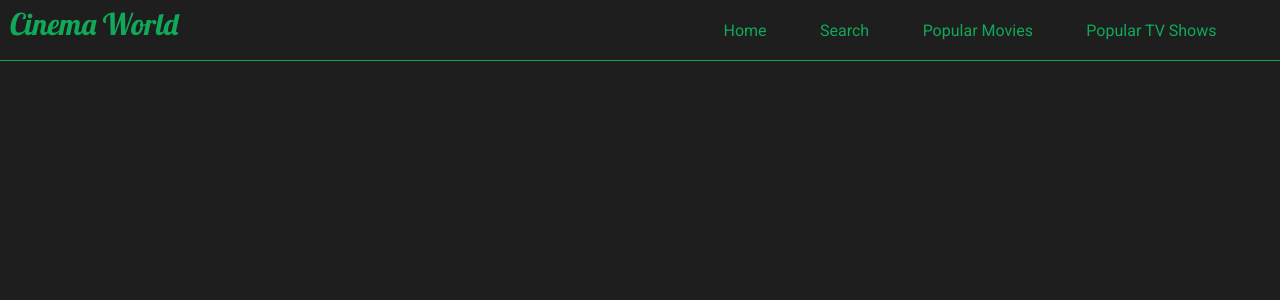
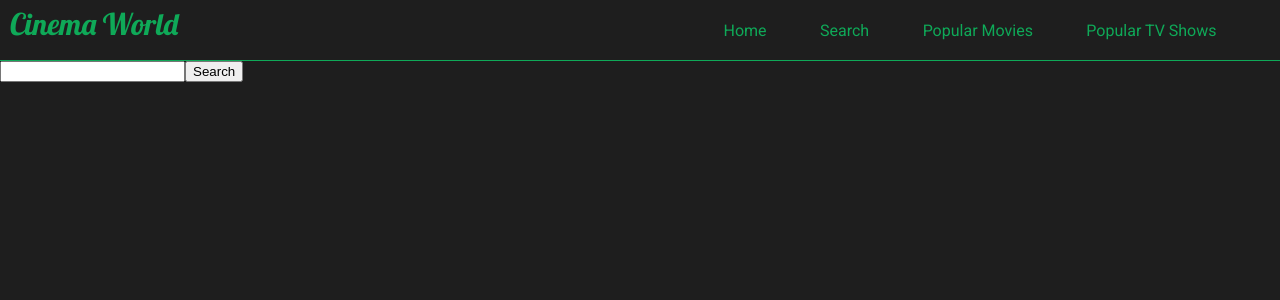
Before and after one commit to NathanAsowata/cinema-world, a Next.js app: page / in a window 1280 px wide. Shown: the top 300 px of the page. Built offline with nearby package versions, Linux system fonts and the light colour scheme.

Commit message:
Added search bar component

```diff
--- a/components/Navigation.tsx
+++ b/components/Navigation.tsx
@@ -1,5 +1,6 @@
 // CSS styles for this component can be found in ./styles/globals.scss file
 import Link from 'next/link'
+import { useRouter } from 'next/router'
 import { useState } from 'react'
 import { HiMenu } from 'react-icons/hi'
 
@@ -28,9 +29,15 @@ const Navigation = () => {
         }
     }
 
+    // When the user clicks the logo
+    const router = useRouter()
+    const goToHomePage = () => {
+        router.push('/')
+    }
+
   return (
     <nav className='nav'>
-        <span className='logo'>Cinema World</span>
+        <span className='logo' onClick={goToHomePage}>Cinema World</span>
         <span className={newClass}>
             <Link href={'#'}>
                 <a>Home</a>
--- /dev/null
+++ b/components/SearchBar.tsx
@@ -0,0 +1,29 @@
+import { useRouter } from 'next/router'
+import { useState } from 'react'
+import styles from '../styles/SearchBar.module.scss'
+
+const SearchBar = () => {
+
+    const [userInput, setUserInput] = useState("")
+    const router = useRouter()
+    const submitSearchQuery = () => {
+        router.push(`/search/${userInput}`)
+    }
+
+  return (
+    <form
+        onSubmit={submitSearchQuery}
+        className={styles.form}>
+
+            <input
+                type="text"
+                value={userInput}
+                onChange={(e) => setUserInput(e.target.value)}
+                className={styles.input}
+            />
+            <button className={styles.button}>Search</button>
+    </form>
+  )
+}
+
+export default SearchBar
--- a/pages/_app.tsx
+++ b/pages/_app.tsx
@@ -5,7 +5,7 @@ import Navigation from '../components/Navigation'
 function MyApp({ Component, pageProps }: AppProps) {
   return(
     <>
-    <Navigation />
+      <Navigation />
       <Component {...pageProps} />
     </>
   )
--- a/pages/index.tsx
+++ b/pages/index.tsx
@@ -1,5 +1,6 @@
 import Head from 'next/head'
 import React from 'react'
+import SearchBar from '../components/SearchBar'
 
 const Home = () => {
   return (
@@ -8,6 +9,7 @@ const Home = () => {
         <title>Cinema World</title>
         <link rel="icon" href="logo.png" />
       </Head>
+      <SearchBar />
     </>
   )
 }
--- a/styles/globals.scss
+++ b/styles/globals.scss
@@ -20,6 +20,7 @@ a {
   box-sizing: border-box;
 }
 
+
 // Navigation styles
 .nav{
   padding: 5px 10px;
@@ -27,6 +28,7 @@ a {
   flex-direction: row;
   justify-content: space-between;
   border-bottom: 1px solid #0FA958;
+  cursor: pointer;
 }
 .logo{
   font-family: 'Lobster', cursive;
```
Also changed, not shown: styles/SearchBar.module.scss (added).
